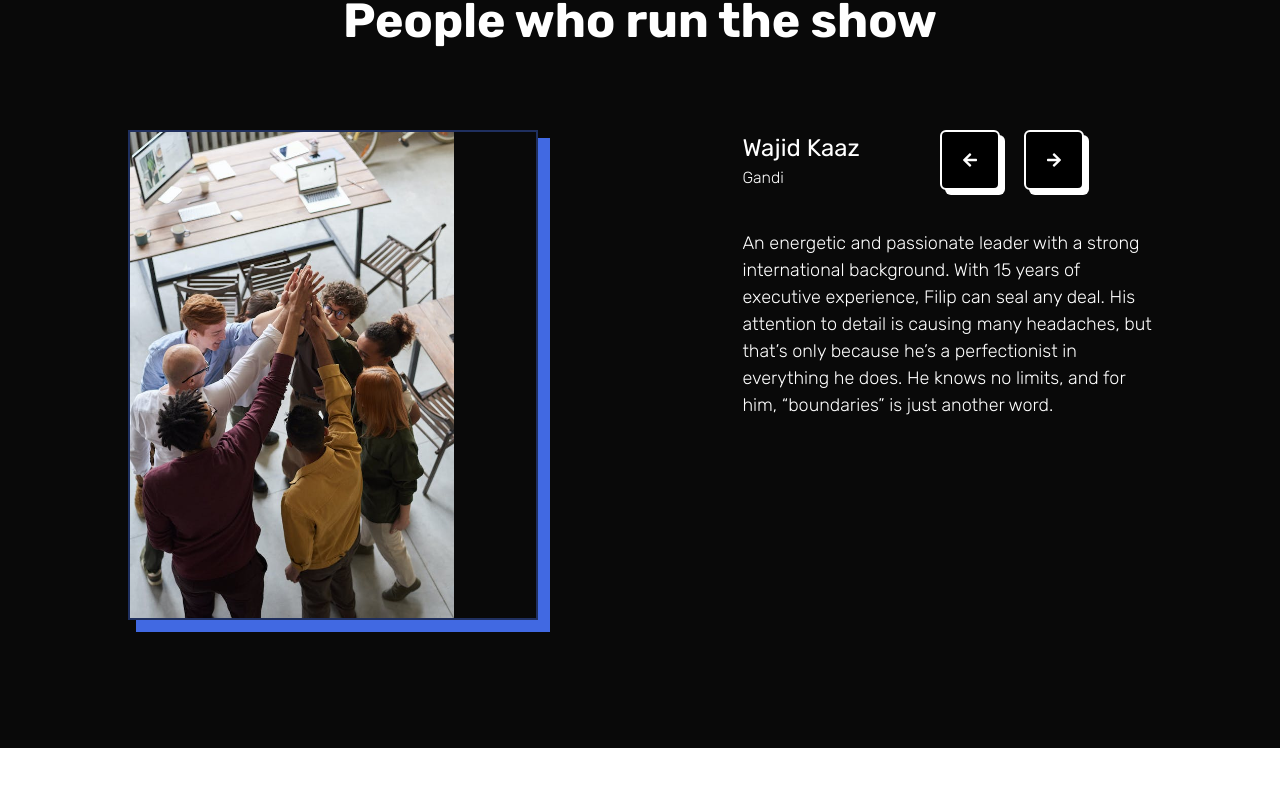
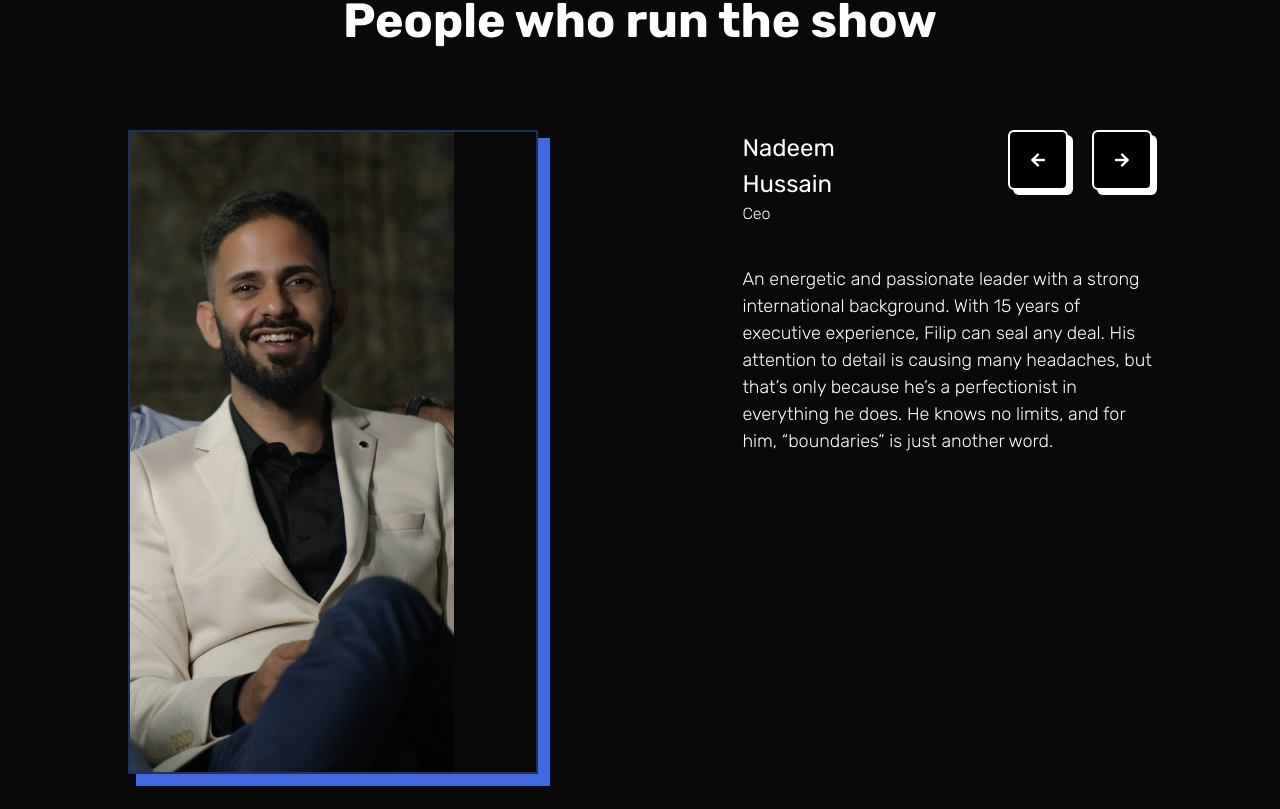
Before and after one commit to irfan-akhan/aqion, a Next.js app: page /about-aqion-tech in a window 1280 px wide. Shown: the part 3731-4540 px from the top of the page. Built offline with nearby package versions, Linux system fonts and the light colour scheme; a web font is replaced by a local one.

Commit message:
fix: management data

```diff
--- a/src/components/ManagementCard.js
+++ b/src/components/ManagementCard.js
@@ -1,8 +1,48 @@
 import { Box, Button, Flex, Image, Text } from "@chakra-ui/react";
-import React from "react";
+import React, { useState } from "react";
 import { FaArrowLeft, FaArrowRight } from "react-icons/fa";
+const managementData = [
+	{
+		name: "Nadeem Hussain",
+		title: "ceo",
+		picture: "/team/nadeem.jpg",
+		desc: `An energetic and passionate leader with a strong
+        international background. With 15 years of executive
+        experience, Filip can seal any deal. His attention to
+        detail is causing many headaches, but that’s only
+        because he’s a perfectionist in everything he does. He
+        knows no limits, and for him, “boundaries” is just
+        another word.`,
+	},
+	{
+		name: "Aqib Abbas",
+		title: "founder",
+		picture: "/team/nadeem.jpg",
+		desc: `An energetic and passionate leader with a strong
+        international background. With 15 years of executive
+        experience, Filip can seal any deal. His attention to
+        detail is causing many headaches, but that’s only
+        because he’s a perfectionist in everything he does. He
+        knows no limits, and for him, “boundaries” is just
+        another word.`,
+	},
+	{
+		name: "Rakib Abbas",
+		title: "founder",
+		picture: "/team/nadeem.jpg",
+		desc: `An energetic and passionate leader with a strong
+        international background. With 15 years of executive
+        experience, Filip can seal any deal. His attention to
+        detail is causing many headaches, but that’s only
+        because he’s a perfectionist in everything he does. He
+        knows no limits, and for him, “boundaries” is just
+        another word.`,
+	},
+];
 
 export default function ManagementCard() {
+	const [activeTab, setActiveTab] = useState(0);
+	const activeCard = managementData[activeTab];
 	return (
 		<>
 			<Flex
@@ -13,25 +53,27 @@ export default function ManagementCard() {
 				boxShadow="10px 10px 0px 2px #4169E2"
 				textAlign="center"
 			>
-				<Image src="/contact.jpg" alt="aqion" width="80%" />
+				<Image src={activeCard.picture} alt="aqion" width="80%" />
 			</Flex>
 			<Box width={{ base: "100%", md: "40%" }}>
-				<Flex gap="20">
+				<Flex gap="20" justify="space-between">
 					<Box>
 						<Text
 							data-aos="fade-up"
 							fontWeight="400"
+							textTransform="capitalize"
 							fontSize={{ base: "large", md: "x-large" }}
 						>
-							Wajid Kaaz
+							{activeCard.name}
 						</Text>
 						<Text
+							textTransform="capitalize"
 							data-aos="fade-up"
 							fontWeight="300"
 							mb="10"
 							fontSize={{ base: "medium" }}
 						>
-							Gandi
+							{activeCard.title}
 						</Text>
 					</Box>
 					<Flex gap="6">
@@ -46,6 +88,13 @@ export default function ManagementCard() {
 							color="white"
 							p="5"
 							py="7"
+							onClick={() => {
+								setActiveTab(
+									activeTab > 0
+										? activeTab - 1
+										: managementData.length - 1
+								);
+							}}
 							boxShadow="5px 5px 0px 0px  #fff"
 						>
 							<FaArrowLeft />
@@ -62,6 +111,13 @@ export default function ManagementCard() {
 							p="5"
 							py="7"
 							boxShadow="5px 5px 0px 0px  #fff"
+							onClick={() => {
+								setActiveTab(
+									activeTab < managementData.length - 1
+										? activeTab + 1
+										: 0
+								);
+							}}
 						>
 							<FaArrowRight />
 						</Button>
@@ -73,13 +129,7 @@ export default function ManagementCard() {
 					mb="5"
 					fontSize={{ base: "large", md: "large" }}
 				>
-					{`An energetic and passionate leader with a strong
-        international background. With 15 years of executive
-        experience, Filip can seal any deal. His attention to
-        detail is causing many headaches, but that’s only
-        because he’s a perfectionist in everything he does. He
-        knows no limits, and for him, “boundaries” is just
-        another word.`}
+					{activeCard.desc}
 				</Text>
 			</Box>
 		</>
--- a/src/pages/about-aqion-tech.js
+++ b/src/pages/about-aqion-tech.js
@@ -7,6 +7,7 @@ import Team from "@/components/Team";
 import Values from "@/components/Values";
 import CareerCTA from "@/components/careerCTA";
 import { Box, Divider, Flex, Heading, Image, Text } from "@chakra-ui/react";
+
 export default function About() {
 	return (
 		<Layout>
```
Also changed, not shown: public/team/nadeem.JPG (added).
